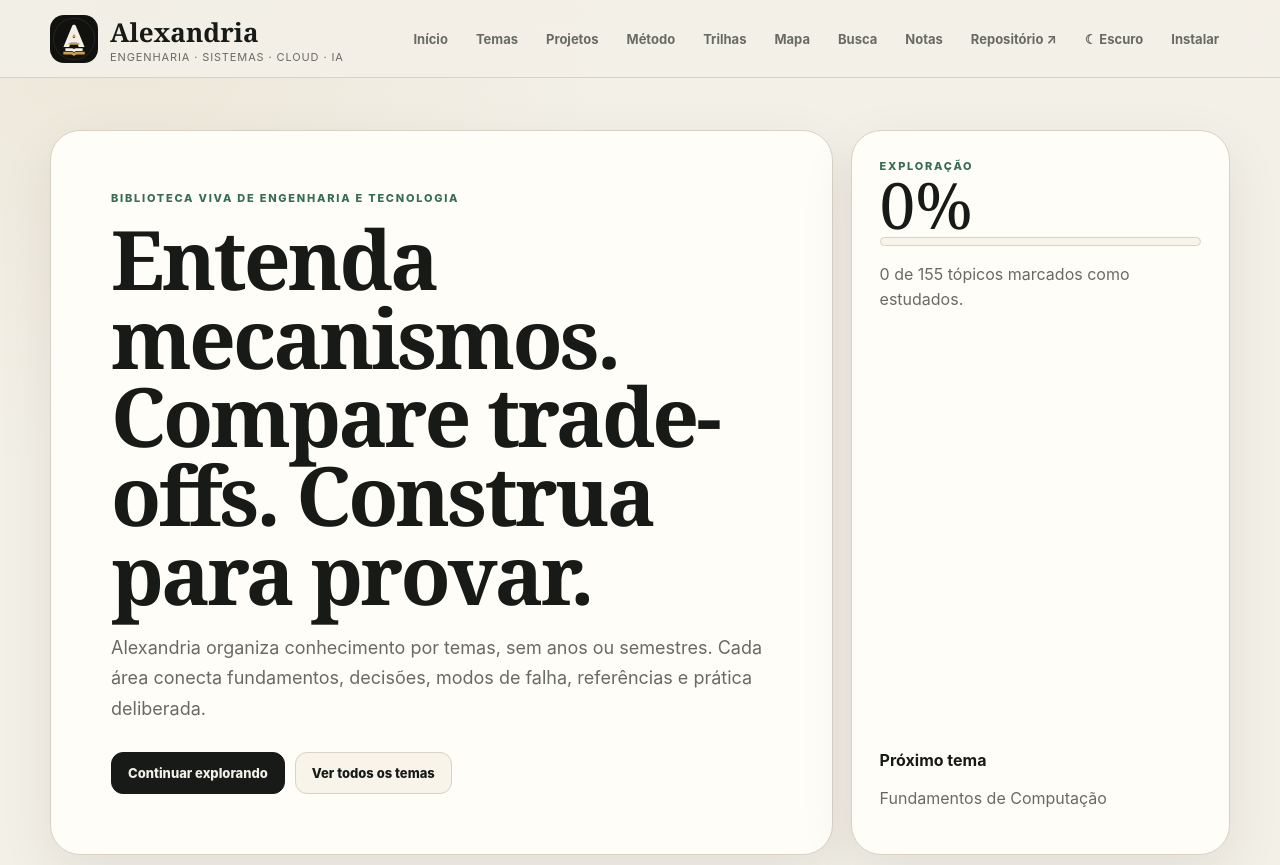
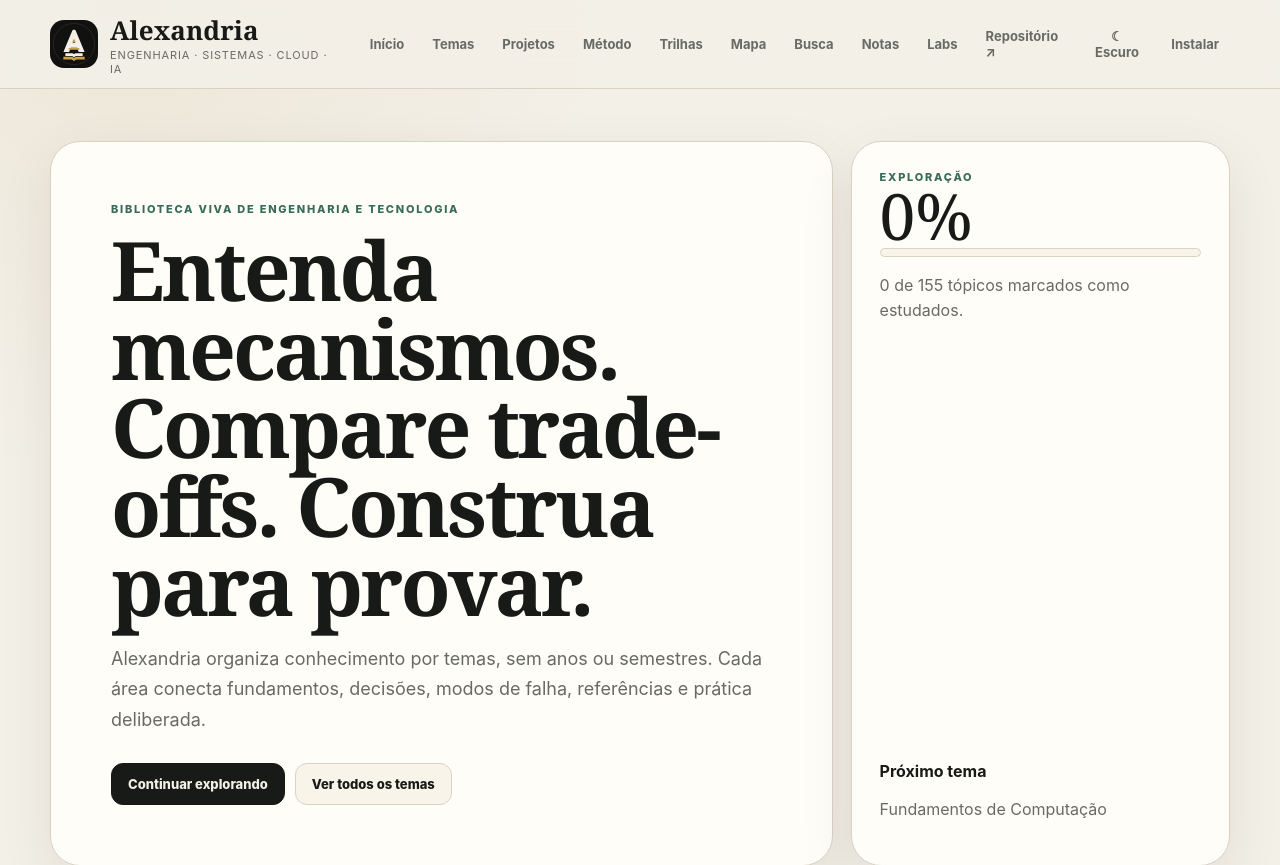
Before and after one commit to blasther12/alexandria, a plain HTML site: page docs/index.html in a window 1280 px wide. Shown: the top 865 px of the page. Drawn offline with Linux system fonts and the light colour scheme.

Commit message:
feat: wire reproducible labs browser

```diff
--- a/docs/index.html
+++ b/docs/index.html
@@ -17,6 +17,7 @@
   <link rel="stylesheet" href="./assets/chapters.css">
   <link rel="stylesheet" href="./assets/learning-tools.css">
   <link rel="stylesheet" href="./assets/chapter-meta.css">
+  <link rel="stylesheet" href="./assets/labs-tools.css">
   <script src="./assets/theme-bootstrap.js"></script>
 </head>
 <body>
@@ -50,5 +51,6 @@
   <script src="./assets/chapters-v2.js" defer></script>
   <script src="./assets/learning-tools.js" defer></script>
   <script src="./assets/chapter-meta.js" defer></script>
+  <script src="./assets/labs-tools.js" defer></script>
 </body>
 </html>
```
